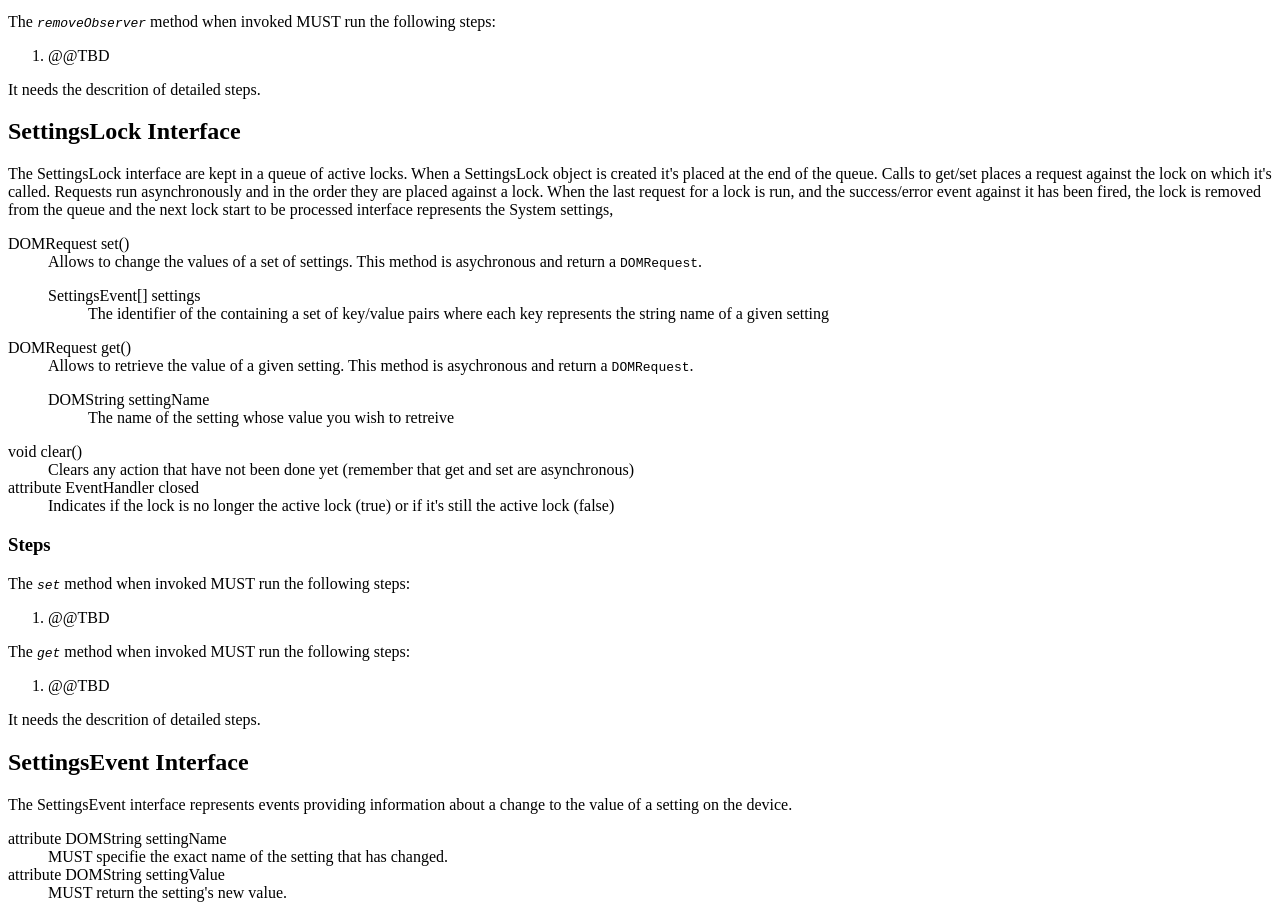
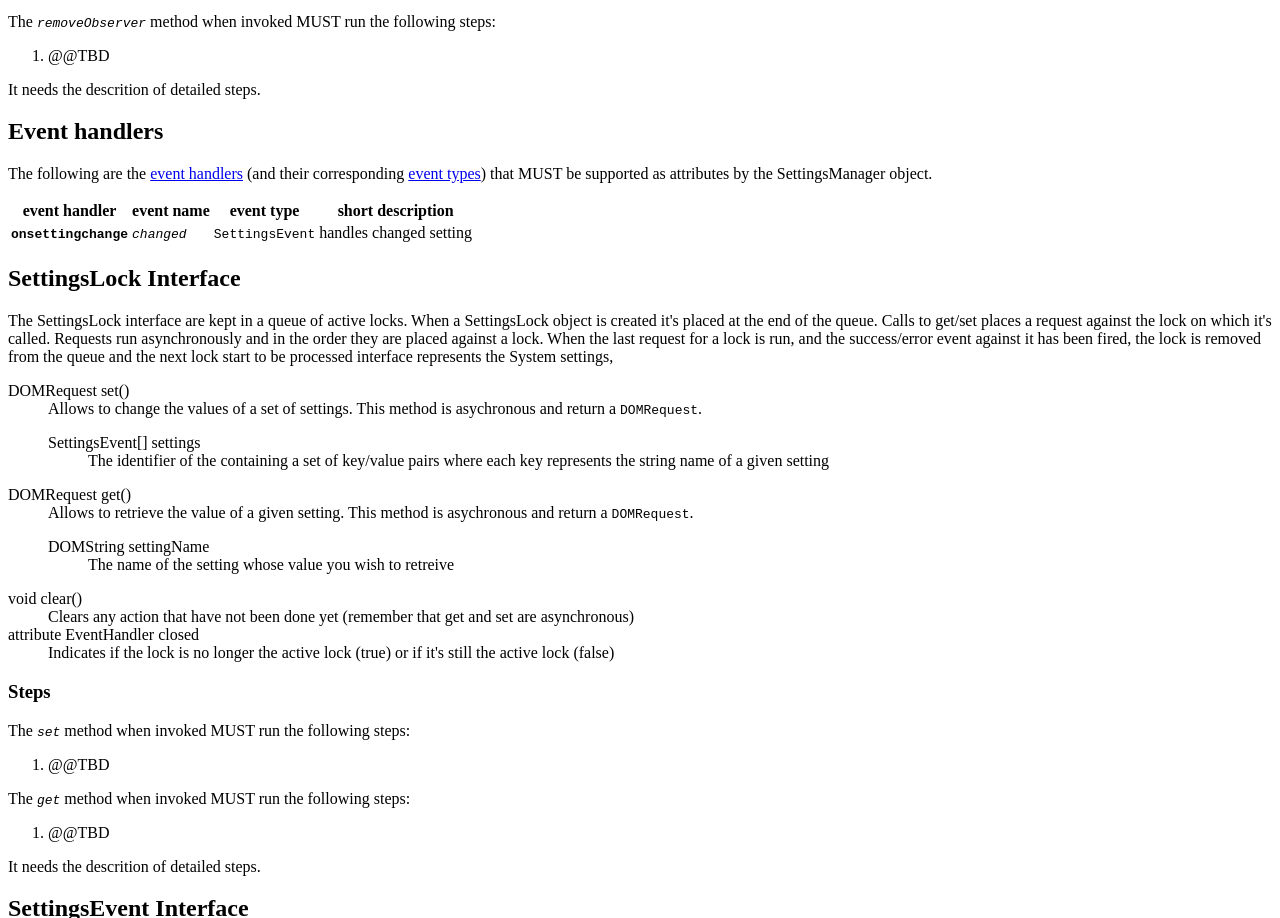
Before and after one commit to hollobit/Settings, a plain HTML site: page index.html in a window 1280 px wide. Shown: the part 1769-2687 px from the top of the page. Drawn offline with Linux system fonts and the light colour scheme.

Commit message:
update event handler

```diff
--- a/index.html
+++ b/index.html
@@ -258,6 +258,33 @@ navigator.Settings.addObserver('wifi.enabled', handleWifi);
   It needs the descrition of detailed steps.
   </div>
 
+   <section>
+    <h2>Event handlers</h2>
+    <p>The following are the <a class="internalDFN"
+    href="#dfn-eventhandler">event handlers</a> (and their corresponding <a
+    class="internalDFN" href="#dfn-eventtypes">event types</a>) that MUST be
+    supported as attributes by the <a>SettingsManager</a> object.
+
+    <table class="simple">
+      <thead>
+        <tr>
+          <th>event handler</th>
+          <th>event name</th>
+          <th>event type</th>
+          <th>short description</th>
+        </tr>
+      </thead>
+      <tbody>
+        <tr>
+          <td><strong><code>onsettingchange</code></strong></td>
+          <td><code><dfn>changed</dfn></code></td>
+          <td><a><code>SettingsEvent</code></a></td>
+          <td>handles changed setting</td>
+        </tr>
+      </tbody>
+    </table>
+  </section>
+
 </section>
 
     <!-- - - - - - - - - SettingsLock interface - - - - - - - - - - - -->
```
